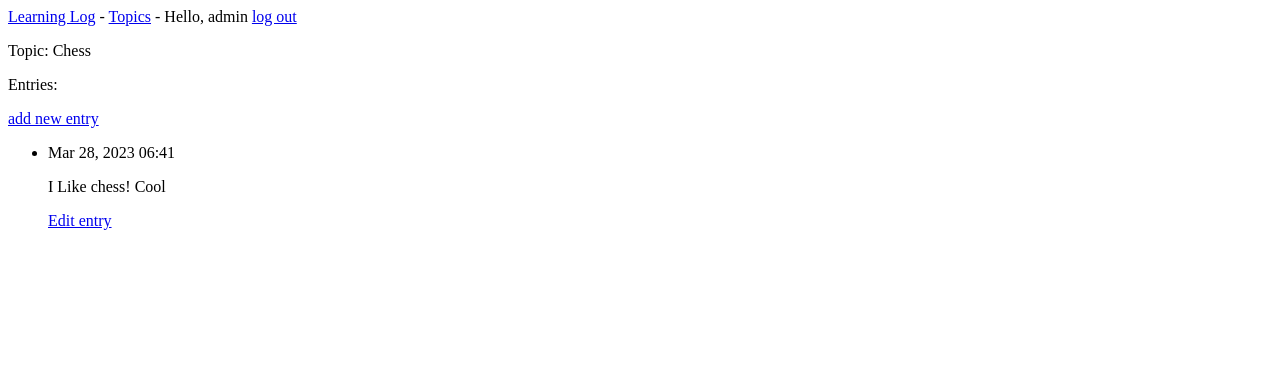
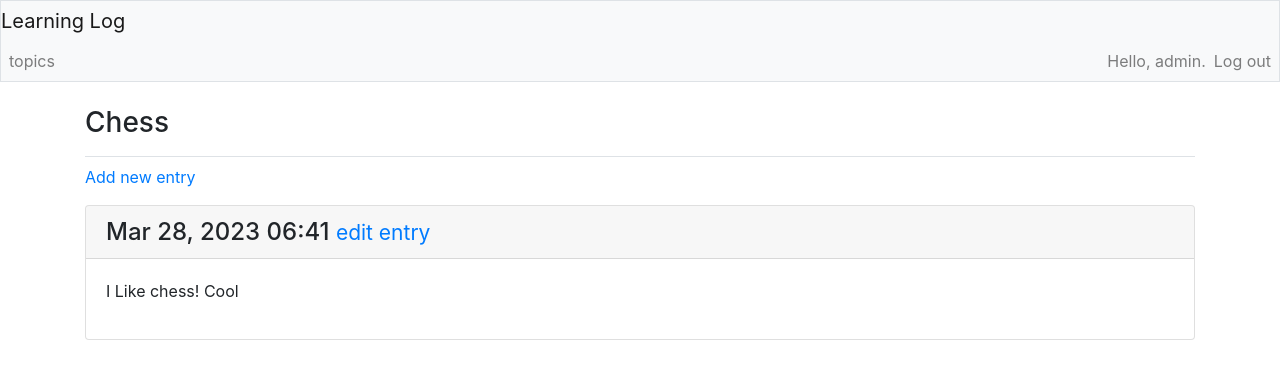
Before and after one commit to Urij777/learning_log, a Django app: page /topics/1/ in a window 1280 px wide. Shown: the top 379 px of the page. Run offline with Django 4.2, Linux system fonts and the light colour scheme; a user stored in the database is signed in; data comes from the database, SQL or seed files in the repository; both versions use the stored data as it was after the commit; some libraries are stand-ins or nearby versions.

Commit message:
django_4_0/2

```diff
--- a/learning_log/settings.py
+++ b/learning_log/settings.py
@@ -30,9 +30,14 @@ ALLOWED_HOSTS = []
 # Application definition
 
 INSTALLED_APPS = [
+    # Мои приложения
     'learning_logs',
     'users',
 
+    # Сторонние приложения
+    'bootstrap4',
+
+    # Приложения django по умолчанию.
     'django.contrib.admin',
     'django.contrib.auth',
     'django.contrib.contenttypes',
--- a/learning_logs/templates/learning_logs/base.html
+++ b/learning_logs/templates/learning_logs/base.html
@@ -1,13 +1,60 @@
-<p>
-    <a href="{% url 'learning_logs:index' %}">Learning Log</a> -
-    <a href="{% url 'learning_logs:topics' %}">Topics</a> -
-    {% if user.is_authenticated %}
-        Hello, {{ user.username }}
-        <a href="{% url 'users:logout' %}">log out</a>
-    {% else %}
-        <a href="{% url 'users:register' %}">Register</a> -
-        <a href="{% url 'users:login' %}">log in</a>
-    {% endif %}
-    </p>
+{% load bootstrap4 %}
 
-{% block content %}{% endblock content %}
+<!doctype html>
+<html lang="en"
+    <head>
+        <meta charset="utf-8">
+        <meta name="viewport" content="width=device-width, initial-scale=1, shrink-to-fit=no">
+        <title>Learning_log</title>
+
+        {% bootstrap_css %}
+        {% bootstrap_javascript jquery='full' %}
+    </head>
+    <body>
+        <nav class="navbar-expand-md navbar-light bg-light mb-4 border">
+
+            <a class="navbar-brand" href="{% url 'learning_logs:index' %}">Learning Log</a>
+            <button class="navbar-toggler" type="button" data-toggle="collapse"
+                data-target="#navbarCollapse" aria-controls="navbarCollapse"
+                aria-expanded="false" aria-label="Toggle navigation">
+                <span class="navbar-toggler-icon"></span>
+            </button>
+
+            <div class="collapse navbar-collapse" id="navbarCollapse">
+                <ul class="navbar-nav mr-auto">
+                    <li class="nav-item">
+                        <a class="nav-link" href="{% url 'learning_logs:topics' %}">topics</a>
+                    </li>
+                </ul>
+
+                <ul class="navbar-nav ml-auto">
+                    {% if user.is_authenticated %}
+                        <li class="nav-item">
+                            <span class="navbar-text">Hello, {{user.username}}.</span>
+                        </li>
+                        <li class="nav-item">
+                            <a class="nav-link" href="{% url 'users:logout' %}">Log out</a>
+                        </li>
+                    {% else %}
+                        <li class="nav-item">
+                            <a class="nav-link" href="{% url 'users:register' %}">Register</a>
+                        </li>
+                        <li class="nav-item">
+                            <a class="nav-link" href="{% url 'users:login' %}">Log in</a>
+                        </li>
+                    {% endif %}
+                </ul>
+            </div>
+
+        </nav>
+
+        <main role="main" class="container">
+            <div class="pb-2 mb-2 border-bottom">
+                {% block page_header %}{% endblock page_header %}
+            </div>
+            <div>
+                {% block content %}{% endblock content %}
+            </div>
+        </main>
+    </body>
+</html>
--- a/learning_logs/templates/learning_logs/topic.html
+++ b/learning_logs/templates/learning_logs/topic.html
@@ -1,24 +1,28 @@
 {% extends 'learning_logs/base.html' %}
 
+{% block page_header %}
+    <h3>{{ topic }}</h3>
+{% endblock page_header %}
+
 {% block content %}
+    <p>
+        <a href="{% url 'learning_logs:new_entry' topic.id %}">Add new entry</a>
+    </p>
 
-    <p>Topic: {{ topic }}</p>
+    {% for entry in entries %}
+        <div class="card mb-3">
+            <h4 class="card-header">
+                {{ entry.date_added|date:'M d, Y H:i' }}
+                <small>
+                    <a href="{% url 'learning_logs:edit_entry' entry.id %}">edit entry</a>
+                </small>
+            </h4>
+            <div class="card-body">
+                {{ entry.text|linebreaks }}
+            </div>
+        </div>
+    {% empty %}
+        <p>There are no entries for this topic yet.</p>
+    {% endfor %}
 
-    <p>Entries:</p>
-    <p>
-        <a href="{% url 'learning_logs:new_entry' topic.id %}">add new entry</a>
-    </p>
-    <ul>
-        {% for entry in entries %}
-            <li>
-                <p>{{ entry.date_added|date:'M d, Y H:i' }}</p>
-                <p>{{ entry.text|linebreaks }}</p>
-                <p>
-                    <a href="{% url 'learning_logs:edit_entry' entry.id %}">Edit entry</a>
-                </p>
-            </li>
-        {% empty %}
-            <li>There are no entries for this topic yet.</li>
-        {% endfor %}
-    </ul>
 {% endblock content %}
```
Also changed, not shown: learning_logs/templates/learning_logs/index.html (+13 -3 lines), learning_logs/templates/learning_logs/topics.html (+7 -6 lines), users/templates/registration/login.html (+11 -8 lines), db.sqlite3.
